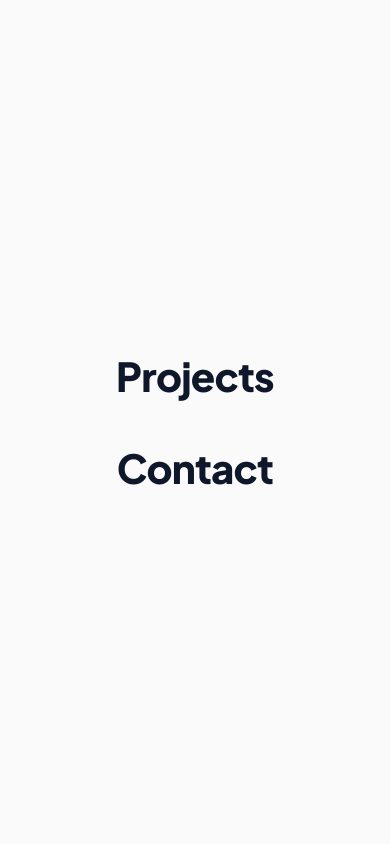
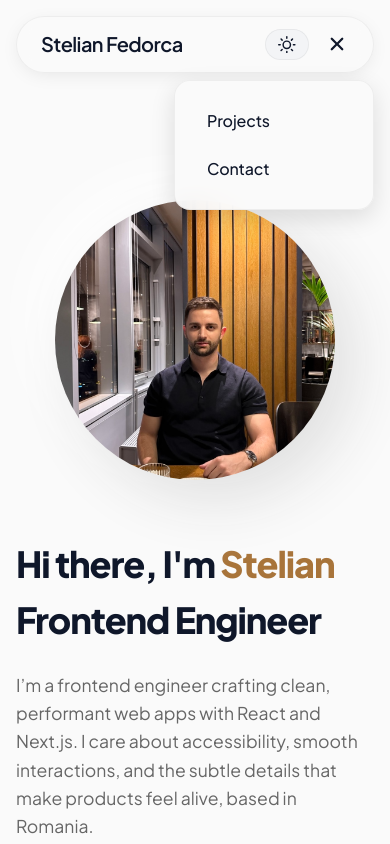
Before and after one commit to stelianfedorca/portofolio, a Next.js app: page / in a window 390 px wide. Both pictures are taken after a click on the button 337 px from the left and 44 px from the top of the page. Shown: the top 844 px of the page. Built offline with nearby package versions, Linux system fonts and the light colour scheme.

Commit message:
Reimplement mobile navigation to dropdown menu, update menu icons, and adjust skills section padding

```diff
--- a/src/app/page.tsx
+++ b/src/app/page.tsx
@@ -195,7 +195,8 @@ const Section = styled.section`
 `;
 
 const SkillsSection = styled.section`
-  padding: 3rem 0;
+  padding-top: 6rem;
+  padding-bottom: 4rem;
 
   @media (min-width: 768px) {
     padding: 6rem 0;
--- a/src/components/StickyHeader.tsx
+++ b/src/components/StickyHeader.tsx
@@ -4,7 +4,7 @@ import { useState, useEffect } from "react";
 import styled from "styled-components";
 import Link from "next/link";
 import { motion, AnimatePresence } from "framer-motion";
-import { FaBars, FaTimes } from "react-icons/fa";
+import { IoClose, IoMenu } from "react-icons/io5";
 import ThemeToggle from "./ThemeToggle";
 
 // --- Styled Components ---
@@ -88,45 +88,58 @@ const MenuButton = styled.button`
   border: none;
   color: var(--text-primary);
   font-size: 1.5rem;
+  font-weight: 300;
   cursor: pointer;
   display: flex;
   align-items: center;
   justify-content: center;
   z-index: 102;
 
-  svg {
+  /* svg {
     transform: scaleY(0.8);
-  }
+  } */
 `;
 
 // --- Mobile Overlay ---
 
 const Overlay = styled(motion.div)`
   position: fixed;
-  top: 0;
-  left: 0;
-  width: 100vw;
-  height: 100vh;
-  background-color: var(--background);
+  top: 5rem;
+  right: 1rem;
+  width: auto;
+  min-width: 200px;
+  background: color-mix(in srgb, var(--background), transparent 5%);
+  backdrop-filter: blur(10px);
+  -webkit-backdrop-filter: blur(12px);
+  border: 1px solid var(--border-color);
+  border-radius: 1rem;
   z-index: 101;
   display: flex;
   flex-direction: column;
-  justify-content: center;
-  align-items: center;
-  padding: 2rem;
+  padding: 1rem;
   pointer-events: auto;
+  box-shadow: 0 8px 24px rgba(0, 0, 0, 0.12);
+
+  @media (min-width: 768px) {
+    right: 2rem;
+  }
 `;
 
 const MobileLink = styled(motion.a)`
-  font-size: 2.5rem;
-  font-weight: 800;
+  font-size: 1rem;
+  font-weight: 500;
   color: var(--text-primary);
-  margin: 1rem 0;
+  padding: 0.75rem 1rem;
   text-decoration: none;
-  letter-spacing: -0.02em;
+  letter-spacing: -0.01em;
+  border-radius: 0.5rem;
+  transition: all 0.2s ease;
+  text-align: left;
+  width: 100%;
 
   &:hover {
-    color: var(--accent2);
+    background: color-mix(in srgb, var(--text-primary), transparent 90%);
+    color: var(--text-primary);
   }
 `;
 
@@ -159,18 +172,20 @@ export default function StickyHeader() {
   const menuVariants = {
     closed: {
       opacity: 0,
-      y: "-100%",
+      scale: 0.95,
+      y: -10,
       transition: {
-        duration: 0.5,
-        ease: [0.76, 0, 0.24, 1] as const,
+        duration: 0.2,
+        ease: [0.22, 1, 0.36, 1] as const,
       },
     },
     open: {
       opacity: 1,
+      scale: 1,
       y: 0,
       transition: {
-        duration: 0.5,
-        ease: [0.76, 0, 0.24, 1] as const,
+        duration: 0.3,
+        ease: [0.22, 1, 0.36, 1] as const,
       },
     },
   };
@@ -210,12 +225,12 @@ export default function StickyHeader() {
         <MobileActions>
           <ThemeToggle />
           <MenuButton onClick={toggleMenu} aria-label="Toggle menu">
-            {isOpen ? <FaTimes /> : <FaBars />}
+            {isOpen ? <IoClose /> : <IoMenu />}
           </MenuButton>
         </MobileActions>
       </FloatingBar>
 
-      {/* Mobile Full Screen Menu */}
+      {/* Mobile Dropdown Menu */}
       <AnimatePresence>
         {isOpen && (
           <Overlay
@@ -224,20 +239,10 @@ export default function StickyHeader() {
             exit="closed"
             variants={menuVariants}
           >
-            <MobileLink
-              href="#projects"
-              onClick={closeMenu}
-              custom={0}
-              variants={linkVariants}
-            >
+            <MobileLink href="#projects" onClick={closeMenu}>
               Projects
             </MobileLink>
-            <MobileLink
-              href="#contact"
-              onClick={closeMenu}
-              custom={1}
-              variants={linkVariants}
-            >
+            <MobileLink href="#contact" onClick={closeMenu}>
               Contact
             </MobileLink>
           </Overlay>
```
